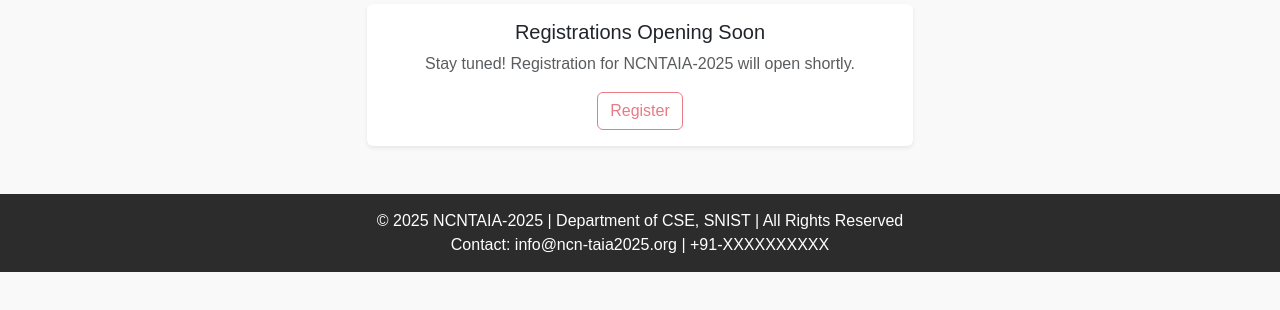
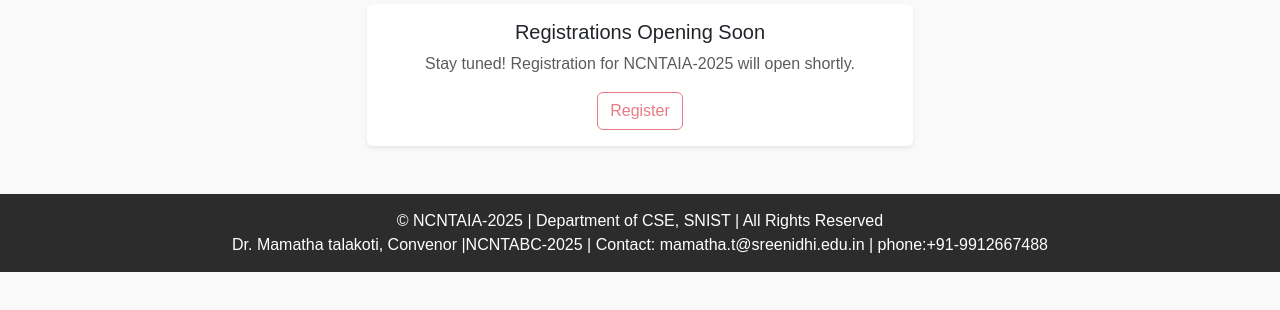
Before and after one commit to sreeram119/conference, a plain HTML site: page registration.html in a window 1280 px wide. Shown: the part 186-496 px from the top of the page. Drawn offline with nearby package versions, Linux system fonts and the light colour scheme.

Commit message:
Update registration.html

```diff
--- a/registration.html
+++ b/registration.html
@@ -98,9 +98,9 @@
 </section>
 
 <footer>
-  &copy; 2025 NCNTAIA-2025 | Department of CSE, SNIST | All Rights Reserved<br>
-  Contact: info@ncn-taia2025.org | +91-XXXXXXXXXX
-</footer>
+    &copy;  NCNTAIA-2025 | Department of CSE, SNIST | All Rights Reserved<br>
+    Dr. Mamatha talakoti, Convenor |NCNTABC-2025 | Contact: mamatha.t@sreenidhi.edu.in | phone:+91-9912667488
+  </footer>
 
 <script src="https://cdn.jsdelivr.net/npm/bootstrap@5.3.0/dist/js/bootstrap.bundle.min.js"></script>
 </body>
```
